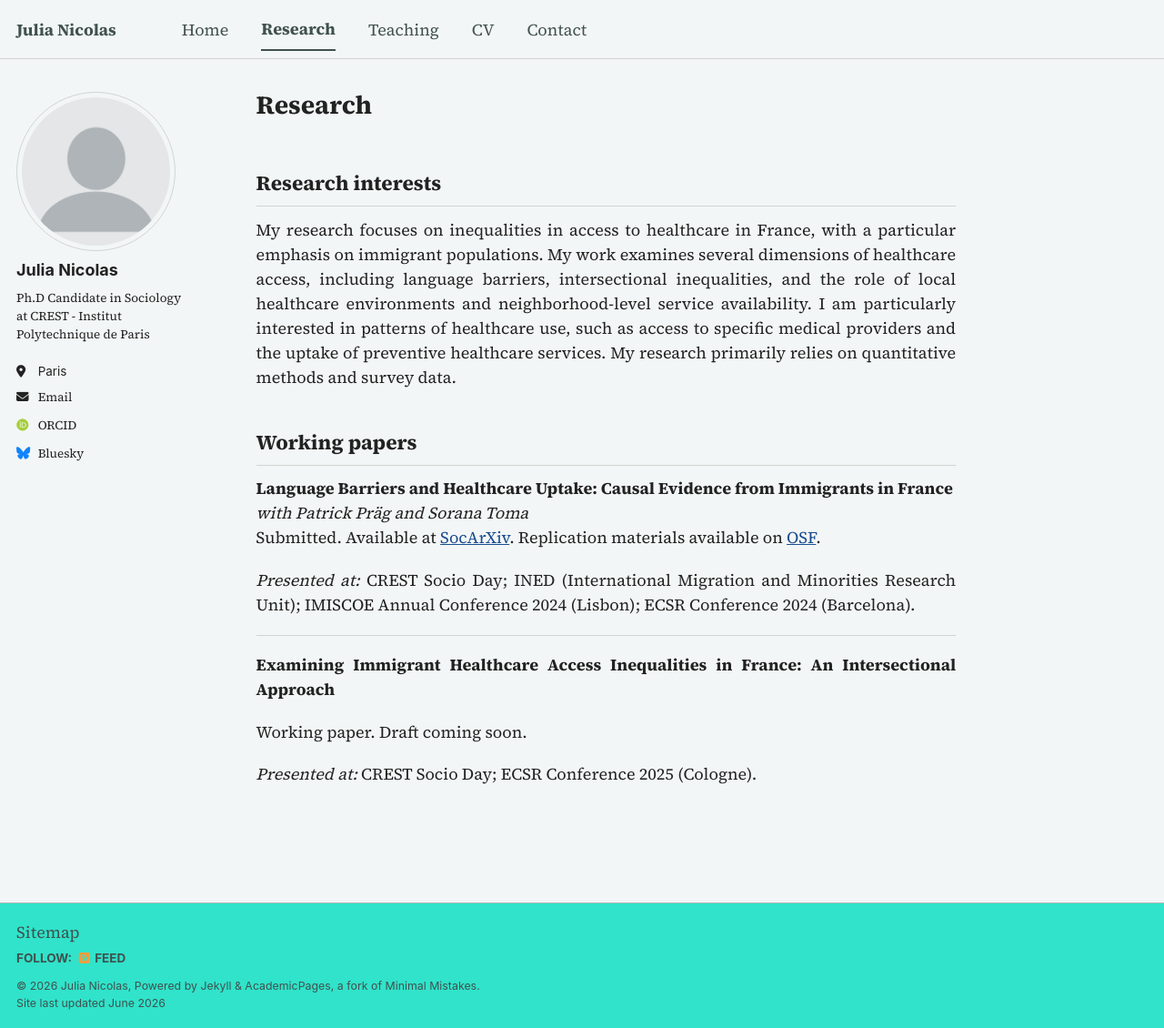
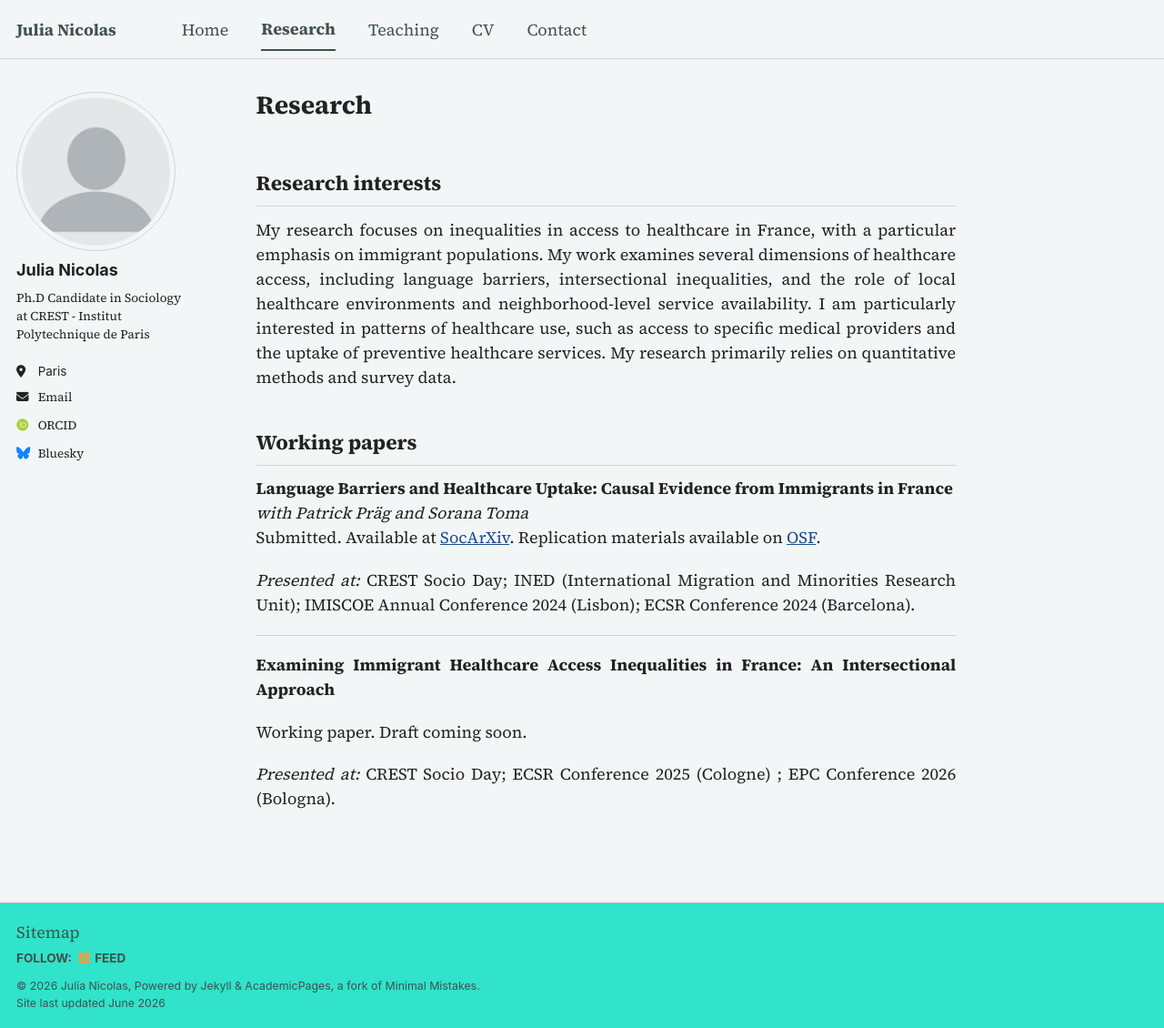
Before and after one commit to Julia-Nicolas/julia-nicolas.github.io, a Jekyll site: the page built from _pages/research.md, in a window 1280 px wide and 1130 px high. Shown: the whole window at 91% size. Built offline with Jekyll 4.4.1, drawn with Linux system fonts in a browser that asks for light colours; some web fonts are replaced; a script bundle is joined from its source files by our own code; library files that are not in the unit come from our copies.

Commit message:
Update research.md

```diff
--- a/_pages/research.md
+++ b/_pages/research.md
@@ -27,4 +27,4 @@ Submitted. Available at [SocArXiv](https://osf.io/preprints/socarxiv/fg5ny_v1).
 
 Working paper. Draft coming soon.
 
-*Presented at:* CREST Socio Day; ECSR Conference 2025 (Cologne).
+*Presented at:* CREST Socio Day; ECSR Conference 2025 (Cologne) ; EPC Conference 2026 (Bologna).
```
